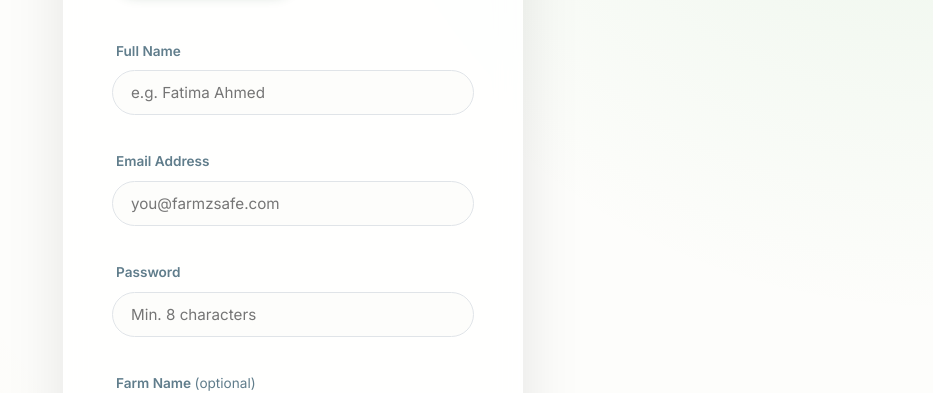
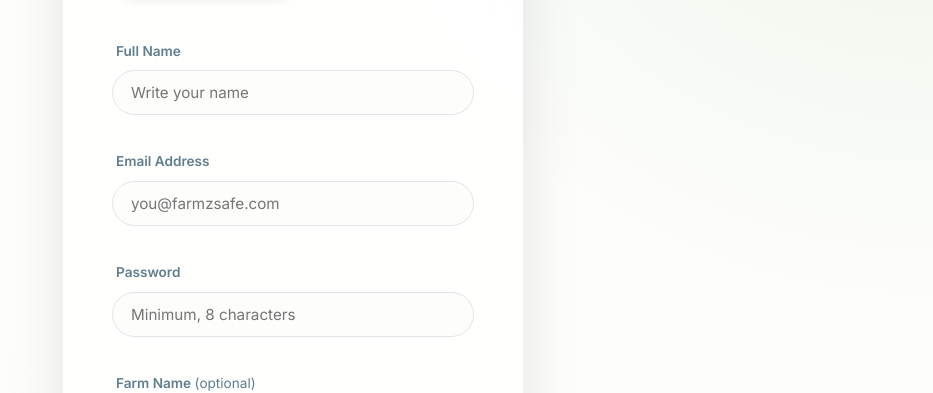
Before and after one commit to Mayra123-netizen/Project-FarmzSafe, a React (Vite) app in the folder FarmzSafe/frontend/farmzsafe-frontend/: page /signup in a window 1280 px wide. Shown: the part 328-721 px from the top of the page, without its empty margins (347-1280 px from the left). Built offline with nearby package versions, Linux system fonts and the light colour scheme; no server answers.

Commit message:
Slight changes

```diff
--- a/FarmzSafe/frontend/farmzsafe-frontend/src/pages/SignupPage.jsx
+++ b/FarmzSafe/frontend/farmzsafe-frontend/src/pages/SignupPage.jsx
@@ -64,7 +64,7 @@ export default function SignupPage() {
 
           <div className="form-group">
             <label>Full Name</label>
-            <input type="text" placeholder="e.g. Fatima Ahmed" value={form.name} onChange={set('name')} required />
+            <input type="text" placeholder="Write your name" value={form.name} onChange={set('name')} required />
           </div>
 
           <div className="form-group">
@@ -74,7 +74,7 @@ export default function SignupPage() {
 
           <div className="form-group">
             <label>Password</label>
-            <input type="password" placeholder="Min. 8 characters" value={form.password} onChange={set('password')} minLength={8} required />
+            <input type="password" placeholder="Minimum, 8 characters" value={form.password} onChange={set('password')} minLength={8} required />
           </div>
 
           {form.role === 'Owner' && (
```
Also changed, not shown: 2 other files (tests, documents, lock files or other folders).
